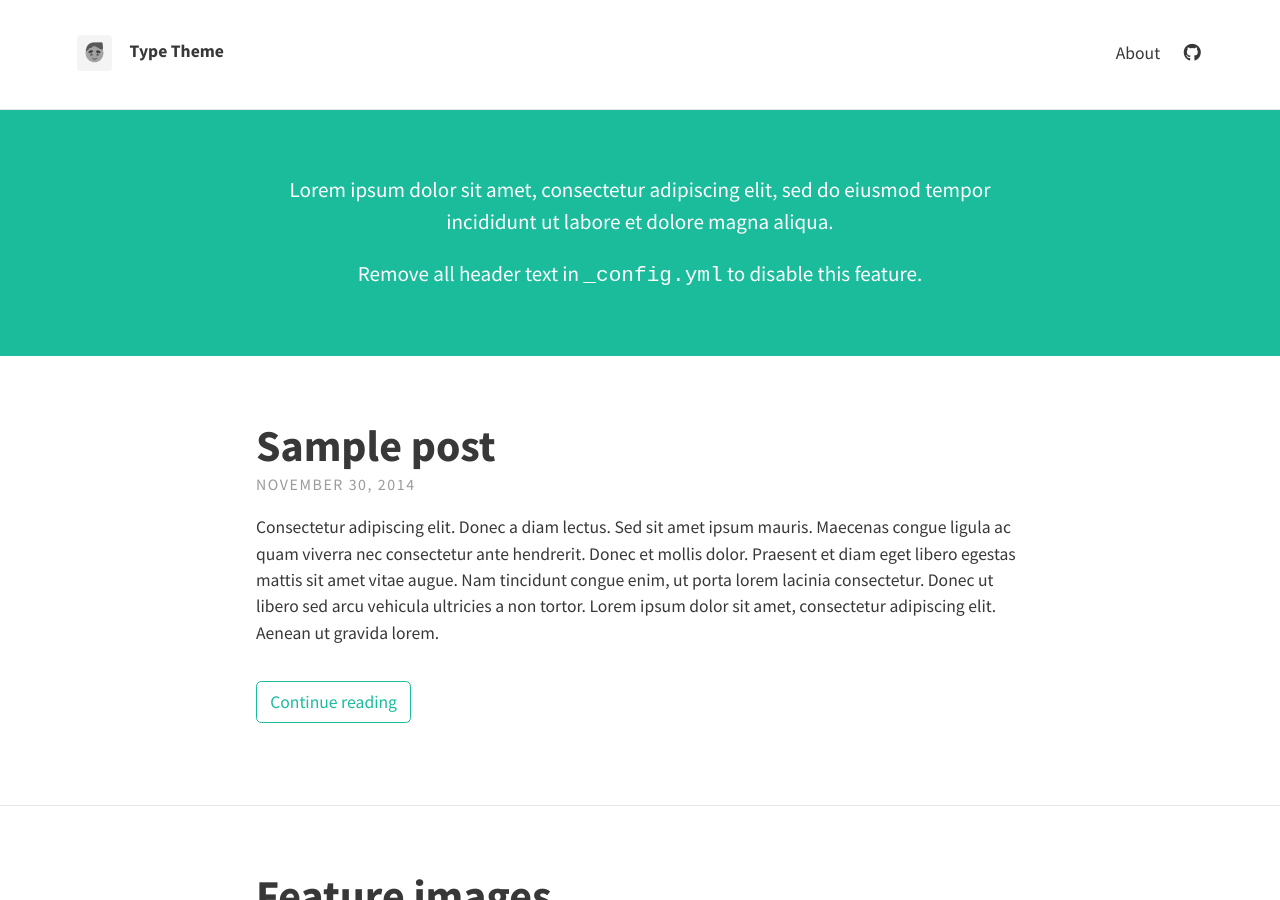
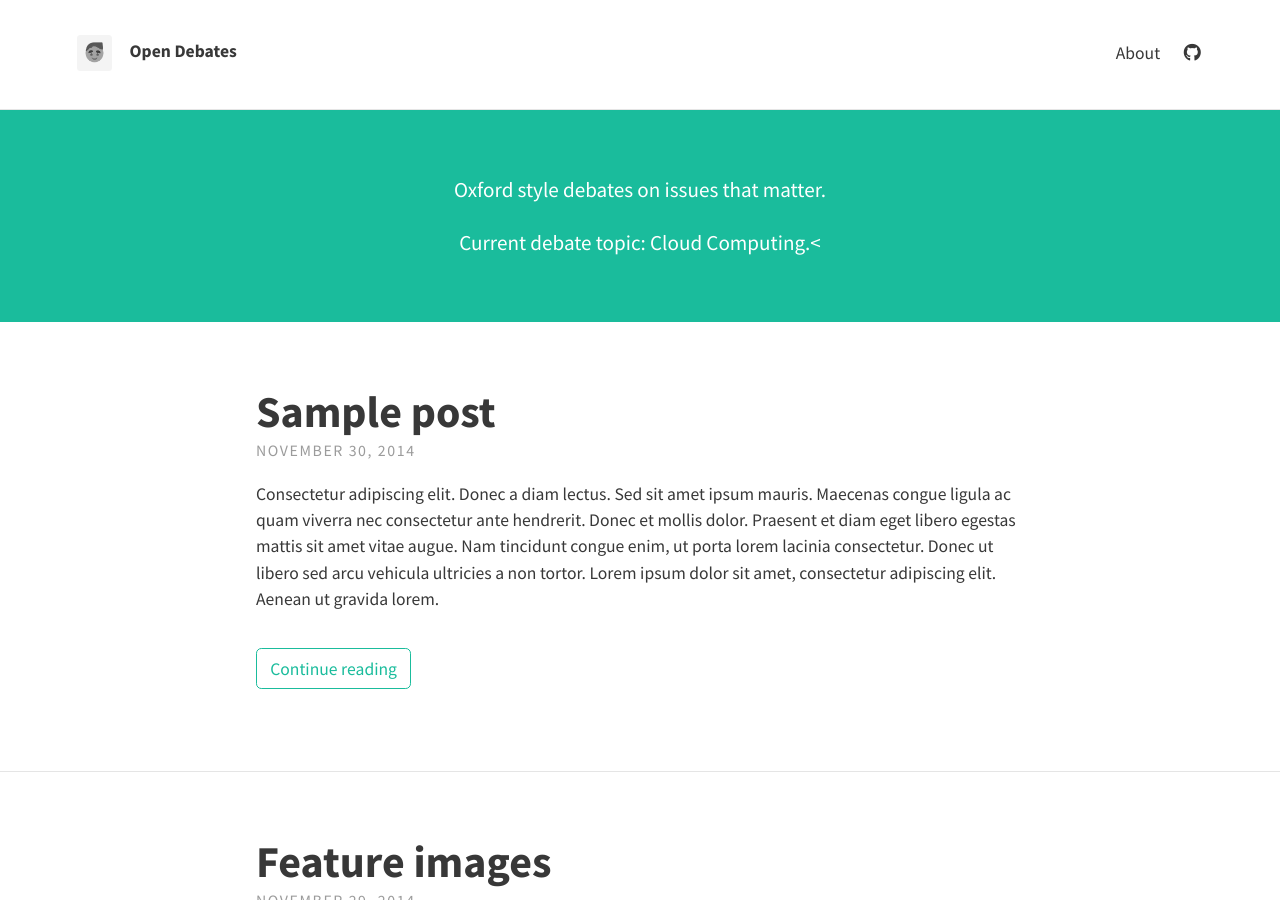
Before and after one commit to Quas1Dev/open-debate, a Jekyll site: the page built from index.html, in a window 1280 px wide and 900 px high. Built offline with Jekyll 4.4.1, drawn with Linux system fonts in a browser that asks for light colours; nearby versions of some CDN libraries; the list of posts is cut into pages by our own code.

Commit message:
Set header text.

```diff
--- a/_config.yml
+++ b/_config.yml
@@ -5,7 +5,7 @@
 # THEME-SPECIFIC CONFIGURATION
 theme_settings:
   # Meta
-  title: Type Theme
+  title: Open Debates
   avatar: assets/img/avatar.png
   favicon: assets/favicon.ico
   gravatar: # Email MD5 hash
@@ -13,9 +13,8 @@
 
   # Header and footer text
   header_text: >
-     <p>Lorem ipsum dolor sit amet, consectetur adipiscing elit, sed do eiusmod tempor incididunt ut labore et dolore magna aliqua.</p>
-
-     <p>Remove all header text in <code>_config.yml</code> to disable this feature.</p>
+     <p>Oxford style debates on issues that matter.</p>
+     <p>Current debate topic: Cloud Computing.<</p>
   header_text_feature_image:
   footer_text: >
    Powered by <a href="https://jekyllrb.com/">Jekyll</a> with <a href="https://github.com/rohanchandra/type-theme">Type Theme</a>
```
